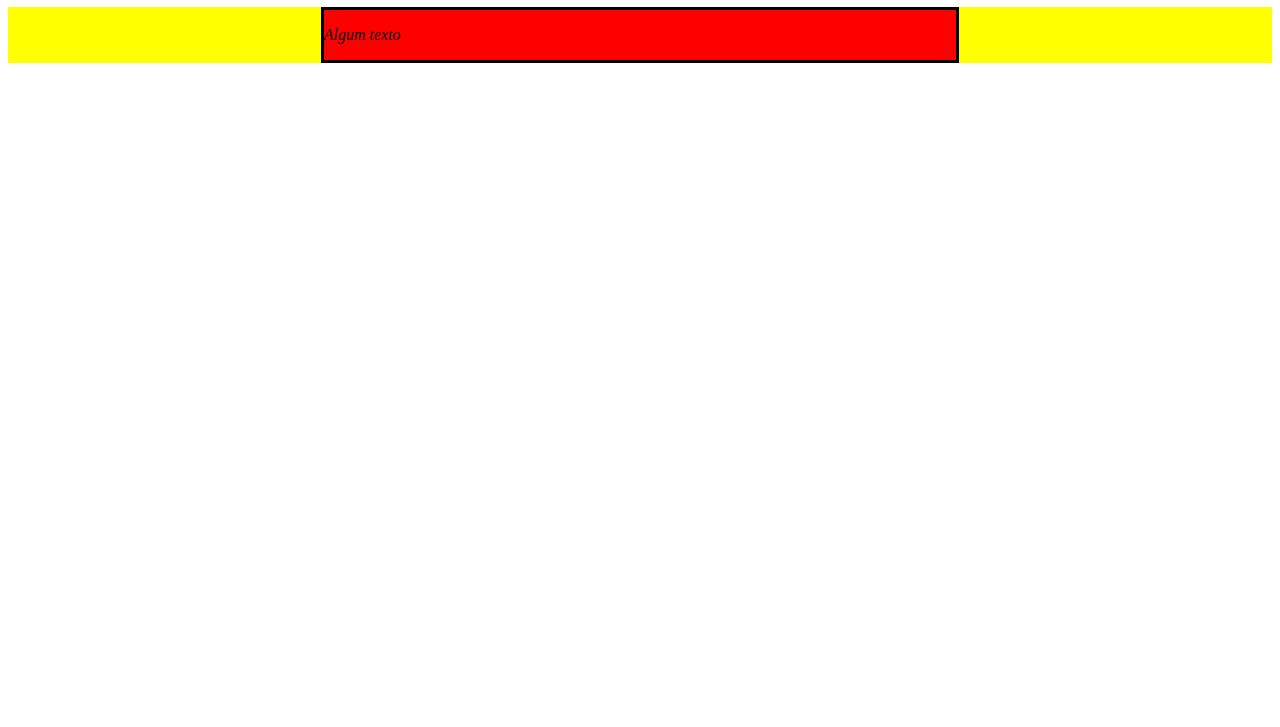
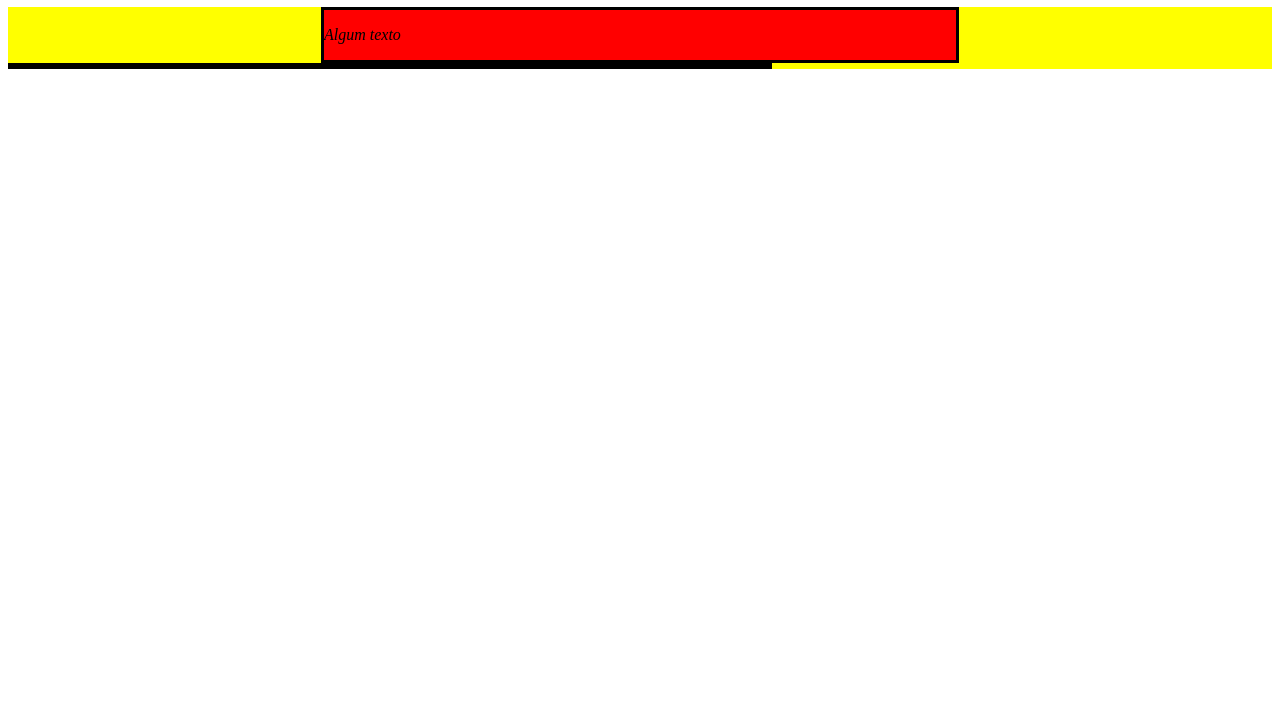
Before and after one commit to RaphaelMocellin/trybe-exercicios, a plain HTML site: page fundamentos/secao-05-javascript-dom/dia-02-elementos/index.html in a window 1280 px wide. Shown: the part 73-800 px from the top of the page. Drawn offline with Linux system fonts and the light colour scheme.

Commit message:
finalizado exercicio 5

```diff
--- a/fundamentos/secao-05-javascript-dom/dia-02-elementos/index.html
+++ b/fundamentos/secao-05-javascript-dom/dia-02-elementos/index.html
@@ -77,6 +77,13 @@
         let tagP = document.createElement('p');
         tagP.innerText = 'Algum texto';
         tagSection.appendChild(tagP);
+
+        // Adicionando nova section com classe left-content
+        let leftSection = document.createElement('section');
+        leftSection.className = 'left-content';
+        tagMain.appendChild(leftSection);
+
+        // Adicionando nova section com classe right-content
     </script>
   </body>
 </html>
```
